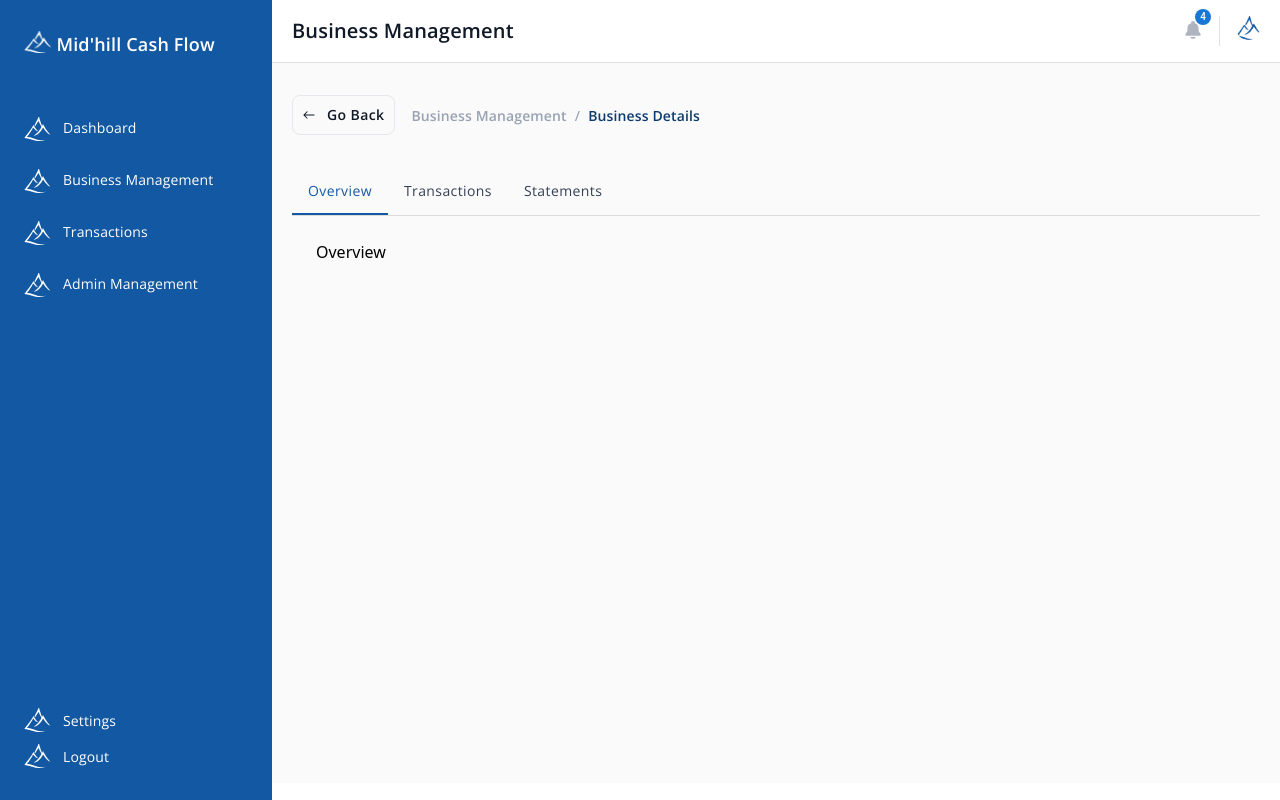
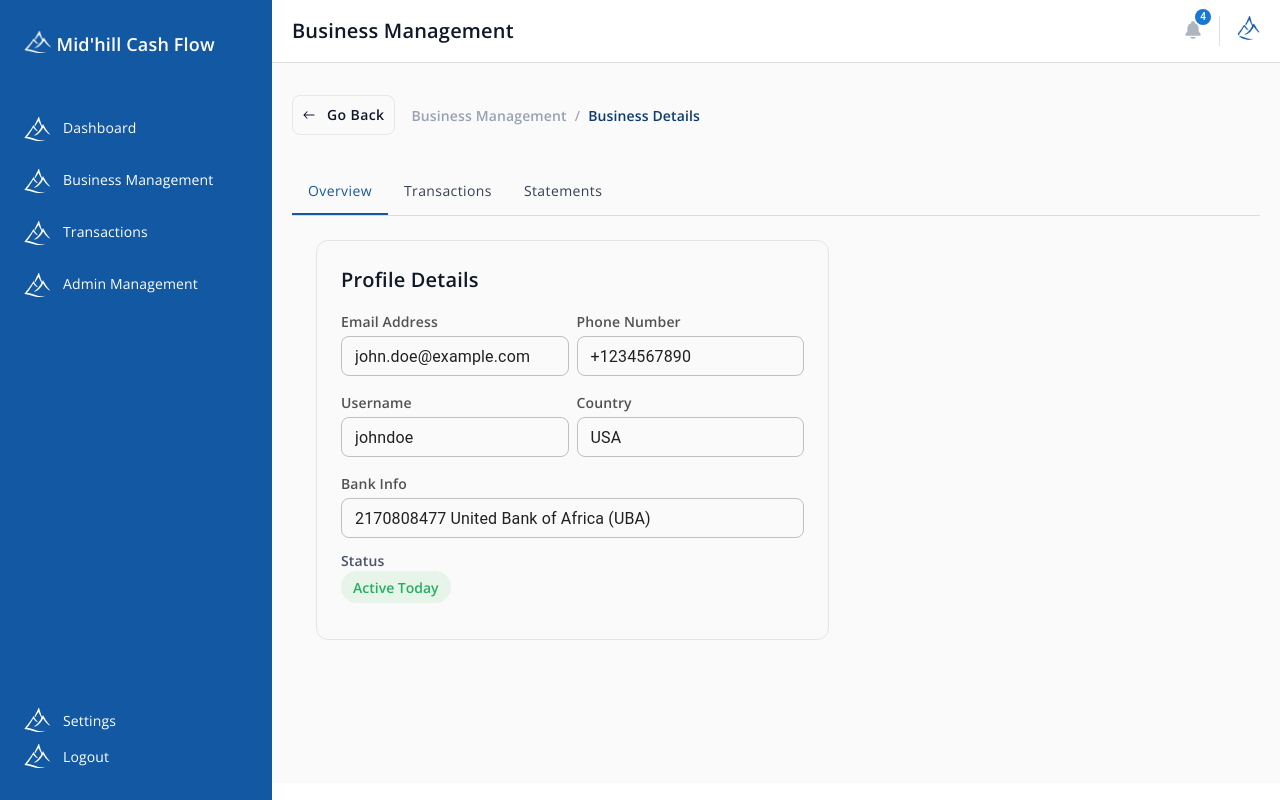
Before and after one commit to debagit10/middlehill-admin-dashboard, a React (Vite) app: page /business/1 in a window 1280 px wide. Built offline with nearby package versions, Linux system fonts and the light colour scheme.

Commit message:
feat: enhance Overview component with labeled inputs for profile details

```diff
--- a/src/components/business-tabs/Overview.tsx
+++ b/src/components/business-tabs/Overview.tsx
@@ -1,5 +1,104 @@
+import { Chip, TextField, Typography } from "@mui/material";
+
+interface LabeledInputProps {
+  label: string;
+  fullWidth?: boolean;
+  type?: string;
+  value: string;
+}
+
+const LabeledInput = ({ label, value, type = "text" }: LabeledInputProps) => (
+  <div className="flex flex-col gap-1 w-full">
+    <Typography
+      fontWeight={600}
+      sx={{ color: "#525252", fontFamily: "Open Sans, sans-serif" }}
+      fontSize={14}
+    >
+      {label}
+    </Typography>
+    <TextField
+      value={value}
+      type={type}
+      size="small"
+      sx={{
+        color: "#101928",
+        fontFamily: "Open Sans, sans-serif",
+        fontSize: "16px",
+        fontWeight: 600,
+        "& .MuiOutlinedInput-root": {
+          borderRadius: "8px",
+        },
+      }}
+    />
+  </div>
+);
+
+const inputGroups = [
+  [
+    { label: "Email Address", value: "john.doe@example.com" },
+    { label: "Phone Number", value: "+1234567890" },
+  ],
+  [
+    { label: "Username", value: "johndoe" },
+    { label: "Country", value: "USA" },
+  ],
+];
+
+const singleInput = {
+  label: "Bank Info",
+  value: "2170808477 United Bank of Africa (UBA)",
+};
+
 const Overview = () => {
-  return <div>Overview</div>;
+  return (
+    <div className="border 1px border-[#E5E5E5] w-[513px] rounded-[12px] p-[24px] ">
+      <Typography
+        color="#101928"
+        fontWeight={600}
+        fontSize={20}
+        fontFamily="Open Sans, sans-serif"
+      >
+        Profile Details
+      </Typography>
+
+      <div className="flex flex-col mt-[1rem]">
+        <div className="flex flex-col gap-[8px] max-w-2xl">
+          {inputGroups.map((group, i) => (
+            <div key={i} className="flex gap-[8px] mb-2">
+              {group.map(({ label, value }, idx) => (
+                <LabeledInput key={idx} label={label} value={value} />
+              ))}
+            </div>
+          ))}
+
+          <div className="w-full">
+            <LabeledInput label={singleInput.label} value={singleInput.value} />
+          </div>
+        </div>
+      </div>
+
+      <div className="my-3">
+        <Typography
+          color="#475367"
+          fontWeight={600}
+          fontSize={14}
+          fontFamily="Open Sans, sans-serif"
+        >
+          Status
+        </Typography>
+        <Chip
+          label="Active Today"
+          sx={{
+            backgroundColor: "#E6F4EA",
+            color: "#27AE60",
+            fontWeight: 600,
+            fontSize: "14px",
+            fontFamily: "Open Sans, sans-serif",
+          }}
+        />
+      </div>
+    </div>
+  );
 };
 
 export default Overview;
```
